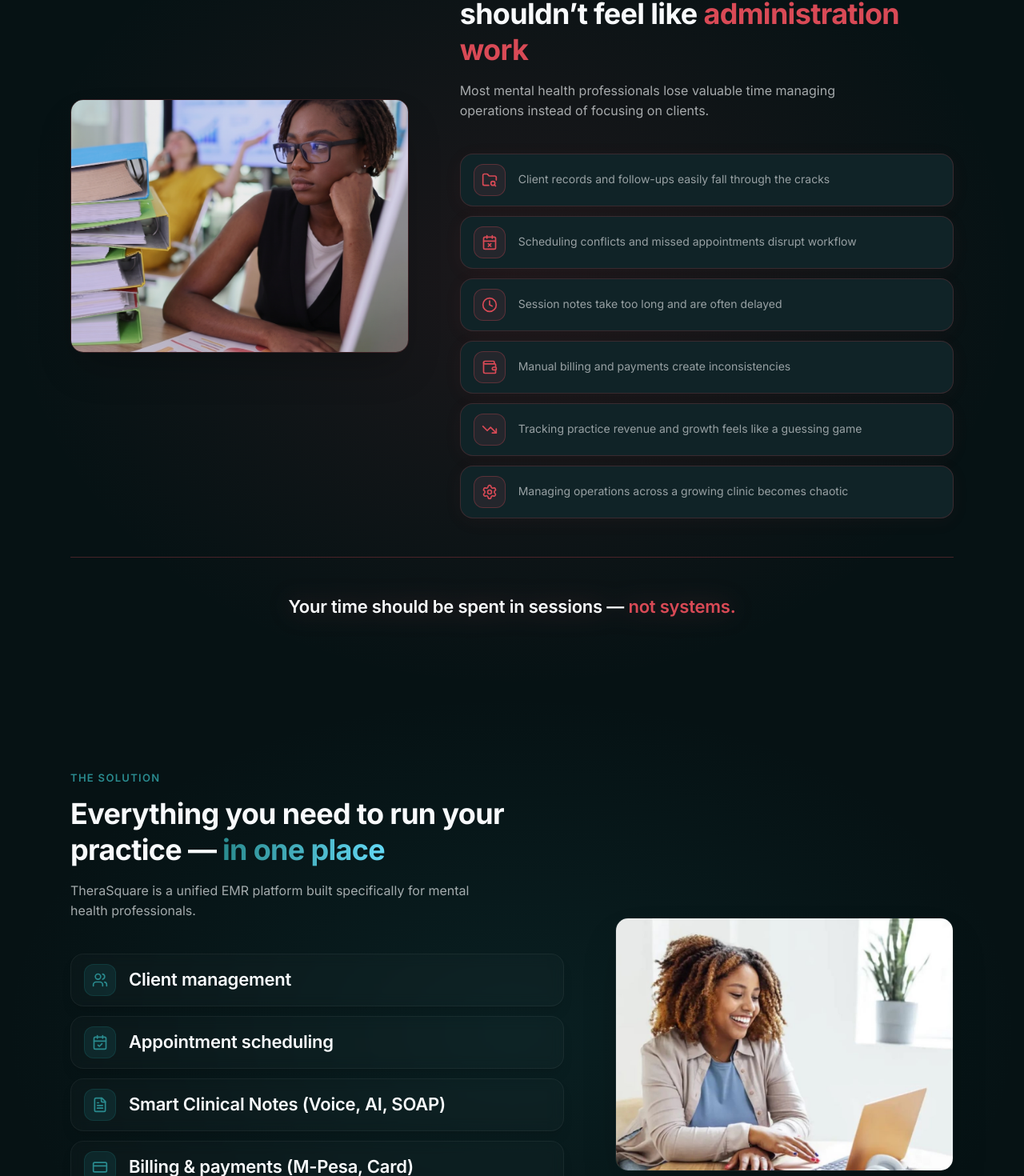
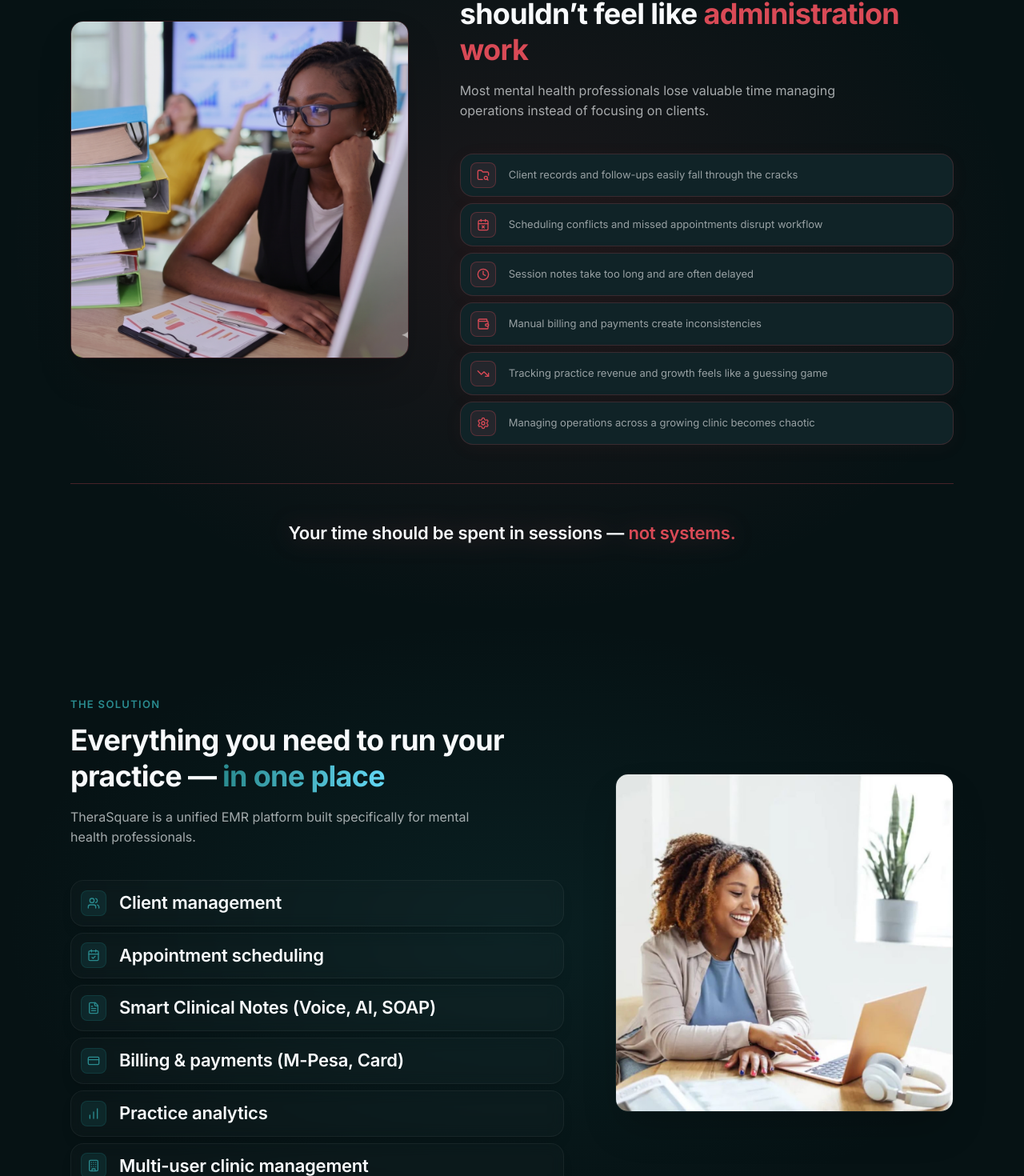
Before and after one commit to WanyekiTech/TheraSquareWebsite_CloudFlare, a React (Vite) app: page / in a window 1280 px wide. Shown: the part 1173-2643 px from the top of the page at 80% size. Built offline with nearby package versions, Linux system fonts and the light colour scheme.

Commit message:
Final UI refinements: CTA gradient fix, aspect-square images, and micro-typography scaling

```diff
--- a/src/components/home/ProblemStatement.tsx
+++ b/src/components/home/ProblemStatement.tsx
@@ -44,7 +44,7 @@ export const ProblemStatement = () => {
               src="/images/home/challenge.jpg"
               alt="Therapist overwhelmed by administration work"
               loading="lazy"
-              className="w-full h-auto aspect-[4/3] object-cover rounded-2xl shadow-2xl border border-destructive/20"
+              className="w-full h-auto aspect-square object-cover rounded-2xl shadow-2xl border border-destructive/20"
             />
           </motion.div>
 
@@ -70,18 +70,18 @@ export const ProblemStatement = () => {
               initial="hidden"
               whileInView="visible"
               viewport={{ once: true, margin: "-100px" }}
-              className="flex flex-col gap-3"
+              className="flex flex-col gap-2"
             >
               {PROBLEM_STATEMENTS.map((prob) => (
                 <motion.div
                   key={prob.id}
                   variants={itemVariants}
-                  className="bg-surface border border-destructive/20 rounded-2xl py-3 px-4 shadow-[0_4px_24px_rgba(217,74,86,0.05)] hover:border-destructive/40 transition-colors flex flex-row items-center gap-4"
+                  className="bg-surface border border-destructive/20 rounded-2xl py-2.5 px-3 shadow-[0_4px_24px_rgba(217,74,86,0.05)] hover:border-destructive/40 transition-colors flex flex-row items-center gap-4"
                 >
-                  <div className="w-10 h-10 rounded-xl bg-destructive/10 border border-destructive/30 flex items-center justify-center shrink-0">
-                    <prob.icon className="w-5 h-5 text-destructive" />
+                  <div className="w-8 h-8 rounded-lg bg-destructive/10 border border-destructive/30 flex items-center justify-center shrink-0">
+                    <prob.icon className="w-4 h-4 text-destructive" />
                   </div>
-                  <p className="text-sm text-text-muted/90 font-normal leading-relaxed m-0">
+                  <p className="text-[13px] text-text-muted/90 font-normal leading-relaxed m-0">
                     {prob.title}
                   </p>
                 </motion.div>
--- a/src/components/home/SolutionSection.tsx
+++ b/src/components/home/SolutionSection.tsx
@@ -55,18 +55,18 @@ export const SolutionSection = () => {
               initial="hidden"
               whileInView="visible"
               viewport={{ once: true, margin: "-100px" }}
-              className="flex flex-col gap-3"
+              className="flex flex-col gap-2"
             >
               {SOLUTION_FEATURES.map((feature) => (
                 <motion.div
                   key={feature.id}
                   variants={itemVariants}
-                  className="bg-white/[0.02] border border-white/[0.05] rounded-2xl py-3 px-4 shadow-lg backdrop-blur-sm hover:bg-white/[0.04] hover:border-white/[0.1] transition-all flex flex-row items-center gap-4"
+                  className="bg-white/[0.02] border border-white/[0.05] rounded-2xl py-2.5 px-3 shadow-lg backdrop-blur-sm hover:bg-white/[0.04] hover:border-white/[0.1] transition-all flex flex-row items-center gap-4"
                 >
-                  <div className="w-10 h-10 rounded-xl bg-brand/20 border border-brand/30 flex items-center justify-center shrink-0">
-                    <feature.icon className="w-5 h-5 text-brand-light" />
+                  <div className="w-8 h-8 rounded-lg bg-brand/20 border border-brand/30 flex items-center justify-center shrink-0">
+                    <feature.icon className="w-4 h-4 text-brand-light" />
                   </div>
-                  <h3 className="text-sm font-normal text-white/90 m-0">
+                  <h3 className="text-[13px] font-normal text-white/90 m-0 leading-relaxed">
                     {feature.title}
                   </h3>
                 </motion.div>
@@ -86,7 +86,7 @@ export const SolutionSection = () => {
               src="/images/home/solution.jpg"
               alt="Calm and organized therapist using TheraSquare dashboard"
               loading="lazy"
-              className="w-full h-auto aspect-[4/3] object-cover rounded-2xl shadow-2xl border border-white/[0.05]"
+              className="w-full h-auto aspect-square object-cover rounded-2xl shadow-2xl border border-white/[0.05]"
             />
           </motion.div>
 
--- a/src/components/shared/FinalCTA.tsx
+++ b/src/components/shared/FinalCTA.tsx
@@ -16,7 +16,7 @@ export const FinalCTA = () => {
         />
 
         {/* Content Box */}
-        <div className="bg-gradient-to-b from-[#16122c] to-[#0e0b1c] border border-brand/20 rounded-3xl p-12 md:p-16 text-center relative overflow-hidden shadow-[var(--shadow-glow)]">
+        <div className="bg-gradient-to-b from-surface to-background/80 border border-brand/20 rounded-3xl p-12 md:p-16 text-center relative overflow-hidden shadow-[var(--shadow-glow)]">
           <div className="relative z-10 flex flex-col items-center max-w-2xl mx-auto">
 
             {/* badge */}
```
